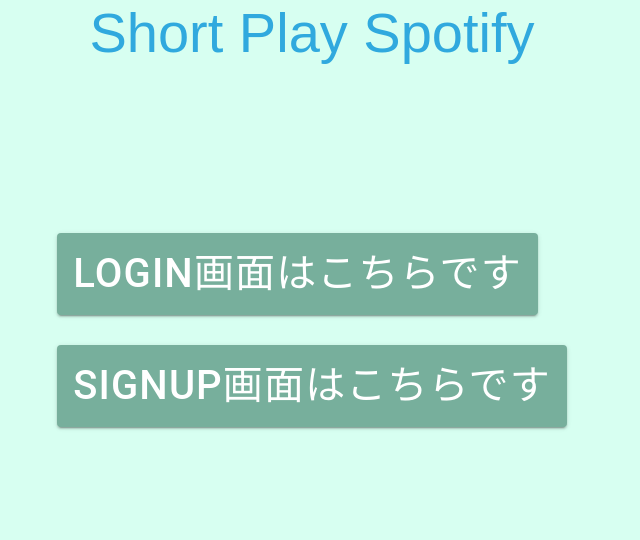
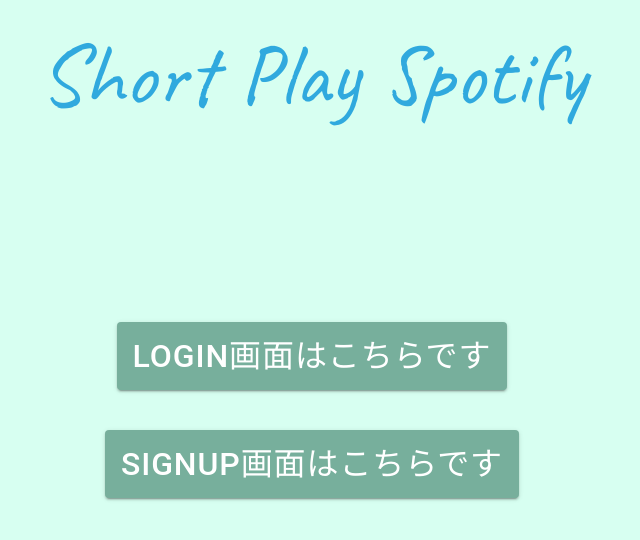
Before and after one commit to ryoutaka/test-spotify, a React (Create React App) app: page / in a window 1280 px wide. Shown: the top 540 px of the page, without its empty margins (328-968 px from the left). Built offline with nearby package versions, Linux system fonts and the light colour scheme; a web font is replaced by a local one.

Commit message:
create modal

```diff
--- a/src/components/AfterLogin.jsx
+++ b/src/components/AfterLogin.jsx
@@ -1,44 +1,12 @@
-import React, { useEffect } from "react";
-import { SpotifyApiContext } from "react-spotify-api";
-import { useSelector, useDispatch } from "react-redux";
-import qs from "qs";
-import axios from "axios";
+import React from "react";
+
 import Main from "./Main";
 
-const another = () => {
-  return (dispatch) => {
-    axios({
-      method: "post",
-      headers: {
-        Authorization:
-          "Basic " +
-          new Buffer.from(
-            "e314f11063df4d81bb5dea866c6d2c20" +
-              ":" +
-              "f2e461cba76c4220a5c5b840044dfb75"
-          ).toString("base64"),
-      },
-      url: "https://accounts.spotify.com/api/token",
-      data: qs.stringify({ grant_type: "client_credentials" }),
-    }).then((res) => {
-      dispatch({ type: "GET_ACCESS_TOKEN", token: res.data.access_token });
-    });
-  };
-};
-
 function App() {
-  // const dispatch = useDispatch();
-  // useEffect(() => {
-  //   dispatch(another());
-  // }, []);
-  // const loginFlag = useSelector((store) => store.users.loginFlag);
-  // const token = useSelector((store) => store.artists.access_token);
   return (
     <>
       <div>
-        {/* <SpotifyApiContext.Provider value={token}> */}
         <Main />
-        {/* </SpotifyApiContext.Provider> */}
       </div>
     </>
   );
--- a/src/components/Home.jsx
+++ b/src/components/Home.jsx
@@ -6,9 +6,28 @@
 import styled from "styled-components";
 
 const Title = styled.h1`
-  font-size: 3.5rem;
+  font-size: 5.5rem;
   text-align: center;
   color: #30a9de;
+  font-family: "Caveat", cursive;
+  margin: 20px;
+  animation-name: fadein;
+  animation-duration: 2s;
+
+  @media screen and (max-width: 480px) {
+    font-size: 3rem;
+  }
+
+  @keyframes fadein {
+    from {
+      opacity: 0;
+      transform: translateY(20px);
+    }
+    to {
+      opacity: 1;
+      transform: translateY(0);
+    }
+  }
 `;
 
 const Container = styled.div`
--- a/src/components/Login.jsx
+++ b/src/components/Login.jsx
@@ -15,12 +15,15 @@
     display: "block",
     margin: "0 auto",
     background: "#77AF9C",
-    // marginLeft: "100%",
   },
 });
 
 const Title = styled.h2`
-  font-size: 1.5em;
+  font-size: 2em;
+  margin-bottom: 20px;
+  @media screen and (max-width: 480px) {
+    font-size: 1.1rem;
+  }
 `;
 
 const Container = styled.div`
@@ -33,8 +36,6 @@
   const nickNameFeeld = useRef(null);
   const passWordFeeld = useRef(null);
   const dispatch = useDispatch();
-
-  const loginFlag = useSelector((store) => store.users.loginFlag);
 
   const loginFunc = () => {
     dispatch(
--- a/src/components/Main.jsx
+++ b/src/components/Main.jsx
@@ -5,12 +5,7 @@
 
 import styled from "styled-components";
 
-import {
-  HashRouter as Router,
-  Switch,
-  Route,
-  useRouteMatch,
-} from "react-router-dom";
+import { HashRouter as Router, Switch, Route } from "react-router-dom";
 
 const Widget = styled.div`
   width: 300px;
@@ -37,7 +32,6 @@
               />
             </Widget>
           </Route>
-          {/* <Route exact path={`${path}/acount`} component={MyPage} /> */}
         </Switch>
       </Router>
     </>
--- a/src/components/MyPage.jsx
+++ b/src/components/MyPage.jsx
@@ -1,12 +1,29 @@
 import React, { useEffect } from "react";
 import { useSelector, useDispatch } from "react-redux";
 import { get_user_favorite } from "../redux/users/util";
+import styled from "styled-components";
 import Test from "./Test";
+
+const Container = styled.div`
+  text-align: center;
+  color: palevioletred;
+`;
+
+const Title = styled.h2`
+  padding: 20px;
+  font-size: 2em;
+`;
+
+const ImageContainer = styled.div`
+  display: flex;
+  width: 100vw;
+  flex-wrap: wrap;
+  justify-content: space-around;
+`;
 
 const Andex = () => {
   const dispatch = useDispatch();
   const user_id = useSelector((store) => store.users.user_id);
-  console.log(user_id);
   const favorites = useSelector((store) => store.users.favoriteArtist);
   const result = favorites.map((obj) => <Test name={obj.artist_name} />);
   useEffect(() => {
@@ -15,19 +32,10 @@
 
   return (
     <>
-      <div>
-        <h2>あなたがお気に入りをしたアーティスト達</h2>
-        <div
-          style={{
-            display: "flex",
-            width: "100vw",
-            flexWrap: "wrap",
-            justifyContent: "space-around",
-          }}
-        >
-          {result}
-        </div>
-      </div>
+      <Container>
+        <Title>あなたがお気に入りをしたアーティスト達</Title>
+        <ImageContainer>{result}</ImageContainer>
+      </Container>
     </>
   );
 };
--- a/src/components/SignUp.jsx
+++ b/src/components/SignUp.jsx
@@ -15,12 +15,15 @@
     display: "block",
     margin: "0 auto",
     background: "#77AF9C",
-    // marginLeft: "100%",
   },
 });
 
 const Title = styled.h2`
   font-size: 1.5em;
+  margin-bottom: 20px;
+  @media screen and (max-width: 480px) {
+    font-size: 1.1rem;
+  }
 `;
 
 const Container = styled.div`
--- a/src/components/Test.jsx
+++ b/src/components/Test.jsx
@@ -1,22 +1,84 @@
 import React from "react";
 import { useSearch } from "react-spotify-api";
+import { makeStyles } from "@material-ui/core/styles";
+import Modal from "@material-ui/core/Modal";
+import Backdrop from "@material-ui/core/Backdrop";
+import Fade from "@material-ui/core/Fade";
+
+import PlayWidget from "react-spotify-widgets";
+import styled from "styled-components";
+
+const useStyles = makeStyles((theme) => ({
+  modal: {
+    display: "flex",
+    alignItems: "center",
+    justifyContent: "center",
+  },
+  paper: {
+    backgroundColor: theme.palette.background.paper,
+    border: "2px solid #000",
+    boxShadow: theme.shadows[5],
+    padding: theme.spacing(2, 4, 3),
+  },
+}));
+
+const Widget = styled.div`
+  width: 300px;
+  height: 380px;
+  margin: 0 auto;
+`;
 
 const Index = (props) => {
+  const classes = useStyles();
+  const [open, setOpen] = React.useState(false);
+
+  const handleOpen = () => {
+    setOpen(true);
+  };
+
+  const handleClose = () => {
+    setOpen(false);
+  };
   const { name } = props;
   const { data } = useSearch(name, {
     artist: true,
     limit: 1,
   });
-  if (data) {
-    console.log(data.artists.items[0]);
-  }
 
   return (
     <>
       {data ? (
         <div>
           <h3>{data.artists.items[0].name}</h3>
-          <img src={data.artists.items[0].images[1].url}></img>
+          <img
+            onClick={handleOpen}
+            src={data.artists.items[0].images[1].url}
+          ></img>
+          <Modal
+            aria-labelledby="transition-modal-title"
+            aria-describedby="transition-modal-description"
+            className={classes.modal}
+            open={open}
+            onClose={handleClose}
+            closeAfterTransition
+            BackdropComponent={Backdrop}
+            BackdropProps={{
+              timeout: 500,
+            }}
+          >
+            <Fade in={open}>
+              <div className={classes.paper}>
+                <Widget>
+                  <PlayWidget
+                    width={300}
+                    height={380}
+                    uri={data.artists.items[0].uri}
+                    lightTheme={true}
+                  />
+                </Widget>
+              </div>
+            </Fade>
+          </Modal>
         </div>
       ) : (
         ""
--- a/src/components/Top.jsx
+++ b/src/components/Top.jsx
@@ -3,17 +3,23 @@
 import Button from "@material-ui/core/Button";
 import { makeStyles } from "@material-ui/core/styles";
 import styled from "styled-components";
-const useStyles = makeStyles({
+const useStyles = makeStyles((theme) => ({
   button: {
     display: "block",
     marginBottom: "30px",
     background: "#77AF9C",
-    fontSize: "2.5em",
+    fontSize: "2em",
+    marginTop: "0",
+    marginBottom: "40px",
+    marginRight: "auto",
+    marginLeft: "auto",
+    [theme.breakpoints.down("xs")]: {
+      fontSize: "1.2em",
+    },
   },
-});
+}));
 
 const Container = styled.div`
-  height: 70%;
   width: 70%;
 `;
 
--- a/src/index.css
+++ b/src/index.css
@@ -1,5 +1,6 @@
 html {
   color: #000;
+  box-sizing: border-box;
   background: #d7fff1;
   font-family: "Montserrat", "游ゴシック", YuGothic, "ヒラギノ角ゴ ProN W3",
     "Hiragino Kaku Gothic ProN", "メイリオ", Meiryo, sans-serif;
```
